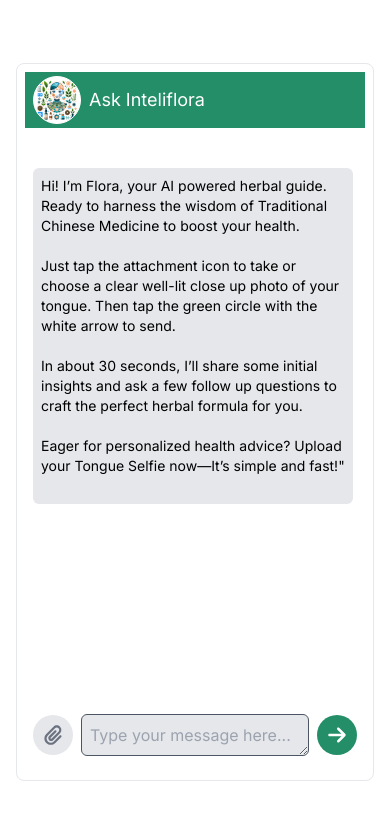
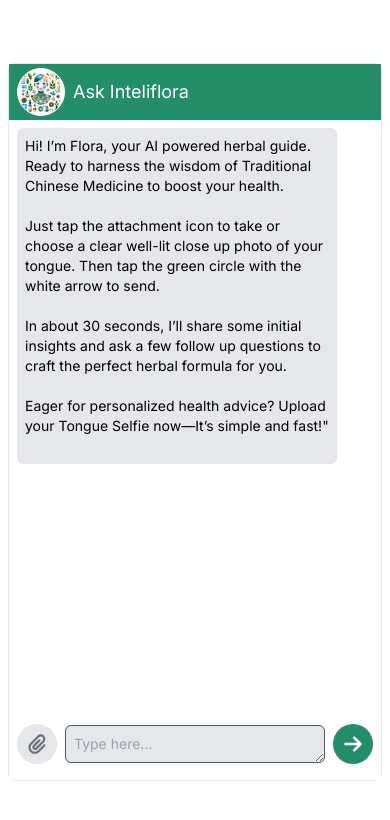
Before and after one commit to kimqi1/inteliflora-chatbot, a Next.js app: page / in a window 390 px wide. Shown: the top 820 px of the page. Built offline with nearby package versions, Linux system fonts and the light colour scheme.

Commit message:
vercel json file added

```diff
--- a/app/components/ChatContainer.tsx
+++ b/app/components/ChatContainer.tsx
@@ -777,8 +777,7 @@
       const scrollHeight = messagesEndRef.current.scrollHeight;
       const height = messagesEndRef.current.clientHeight;
       const maxScrollTop = scrollHeight - height;
-      messagesEndRef.current.scrollTop =
-        maxScrollTop > 0 ? maxScrollTop : 0;
+      messagesEndRef.current.scrollTop = maxScrollTop > 0 ? maxScrollTop : 0;
     }
   };
 
@@ -788,9 +787,6 @@
       scrollToBottom();
     }
   }, [isSending]); // Depend on waitingForResponse
-
-
-
 
   const fileInputRef = useRef(null);
 
@@ -1078,6 +1074,7 @@
         <h2 className="text-white text-lg">Ask Inteliflora</h2>
       </div>
 
+      {!(step === 0 || step === 11) && (
         <div className="max-w-4xl px-2 py-4">
           {step === 0.5 && (
             <>
@@ -1260,7 +1257,10 @@
                   "Other",
                 ] as SpecificPain[]
               ).map((pain) => (
-              <Option key={pain} onClick={() => handleSelectSpecificPain(pain)}>
+                <Option
+                  key={pain}
+                  onClick={() => handleSelectSpecificPain(pain)}
+                >
                   {pain}
                 </Option>
               ))}
@@ -1547,7 +1547,10 @@
                   "61 and older",
                 ] as AgeGroup[]
               ).map((option) => (
-              <Option key={option} onClick={() => handleSelectAgeGroup(option)}>
+                <Option
+                  key={option}
+                  onClick={() => handleSelectAgeGroup(option)}
+                >
                   {option}
                 </Option>
               ))}
@@ -1558,7 +1561,12 @@
             <>
               <Question text="What is your gender identity?" />
               {(
-              ["Male", "Female", "Non-binary", "Prefer not to say"] as Gender[]
+                [
+                  "Male",
+                  "Female",
+                  "Non-binary",
+                  "Prefer not to say",
+                ] as Gender[]
               ).map((option) => (
                 <Option key={option} onClick={() => handleSelectGender(option)}>
                   {option}
@@ -1674,7 +1682,14 @@
             <>
               <Question text="What type of foods have you been craving" />
               {(
-              ["Sweet", "Salty", "Bitter", "Sour", "Pungent", "Other"] as Food[]
+                [
+                  "Sweet",
+                  "Salty",
+                  "Bitter",
+                  "Sour",
+                  "Pungent",
+                  "Other",
+                ] as Food[]
               ).map((option) => (
                 <Option key={option} onClick={() => handleSelectFood(option)}>
                   {option}
@@ -1788,10 +1803,14 @@
             </>
           )}
         </div>
+      )}
 
       {(step === 0 || step === 11) && (
         <>
-          <div className="flex-1 overflow-y-auto px-2 py-2" ref={messagesEndRef}>
+          <div
+            className="flex-1 overflow-y-auto px-2 py-2"
+            ref={messagesEndRef}
+          >
             {messages.map((message, idx) => {
               if (message.role === "assistant") {
                 return null; // Renders nothing for "assistant" role
@@ -1876,8 +1895,8 @@
               />
             </label>
             <textarea
-              className="flex-1 border-solid border border-gray-600 rounded-md p-2 bg-gray-200 text-gray-800 outline-none focus:outline-none"
-              placeholder="Type your message here..."
+              className="text-sm flex-1 border-solid border border-gray-600 rounded-md p-2 bg-gray-200 text-gray-800 outline-none focus:outline-none"
+              placeholder="Type here..."
               rows={1}
               value={message}
               onChange={handleMessageChange}
--- a/app/page.tsx
+++ b/app/page.tsx
@@ -2,11 +2,9 @@
 
 export default function Home() {
   return (
-    <main
-      className="flex flex-col items-center justify-center w-full min-h-screen p-4 gap-4 md:flex-row md:p-8"
-    >
+    <main className="flex flex-col items-center justify-center w-full min-h-screen px-2 py-4 sm:p-4 gap-4 md:flex-row md:p-8">
       <div className="w-full max-w-5xl mx-auto">
-        <div className="card bg-white p-2 border border-gray-200 rounded-lg h-[85vh]">
+        <div className="card bg-white p-0 sm:p-2 border border-gray-200 rounded-lg h-[85vh]">
           <ChatContainer />
         </div>
       </div>
```
Also changed, not shown: vercel.json (added). Lines whose indentation alone changed are shown as unchanged.
